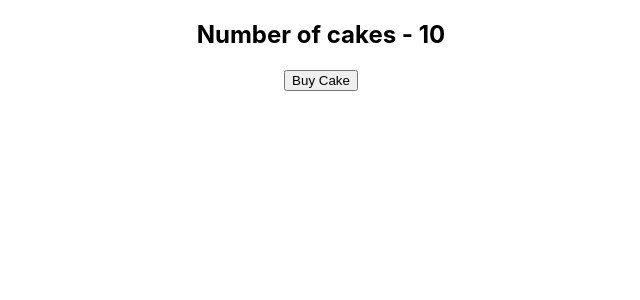
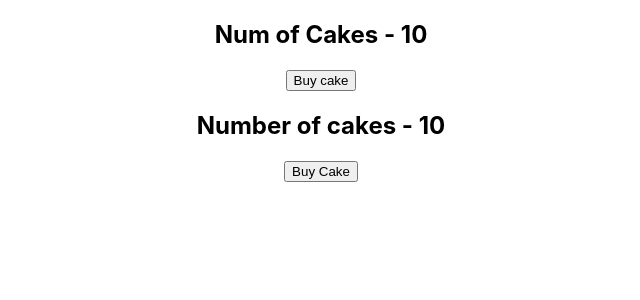
Before and after one commit to sahatilfat/react-redux-demo, a React (Create React App) app: page / in a window 1280 px wide. Shown: the top 300 px of the page, without its empty margins (319-959 px from the left). Built offline with nearby package versions, Linux system fonts and the light colour scheme.

Commit message:
useSelector Hook

```diff
--- a/src/App.js
+++ b/src/App.js
@@ -3,11 +3,13 @@
 import store from "./redux/store";
 import "./App.css";
 import CakeContainer from "./components/CakeContainer";
+import HooksCakeContainer from "./components/HooksCakeContainer";
 
 function App() {
   return (
     <Provider store={store}>
       <div className="App">
+        <HooksCakeContainer />
         <CakeContainer />
       </div>
     </Provider>
--- /dev/null
+++ b/src/components/HooksCakeContainer.js
@@ -0,0 +1,14 @@
+import React from "react";
+import { useSelector } from "react-redux";
+
+function HooksCakeContainer() {
+  const numOfCakes = useSelector((state) => state.numOfCakes);
+  return (
+    <div>
+      <h2>Num of Cakes - {numOfCakes}</h2>
+      <button>Buy cake</button>
+    </div>
+  );
+}
+
+export default HooksCakeContainer;
```
